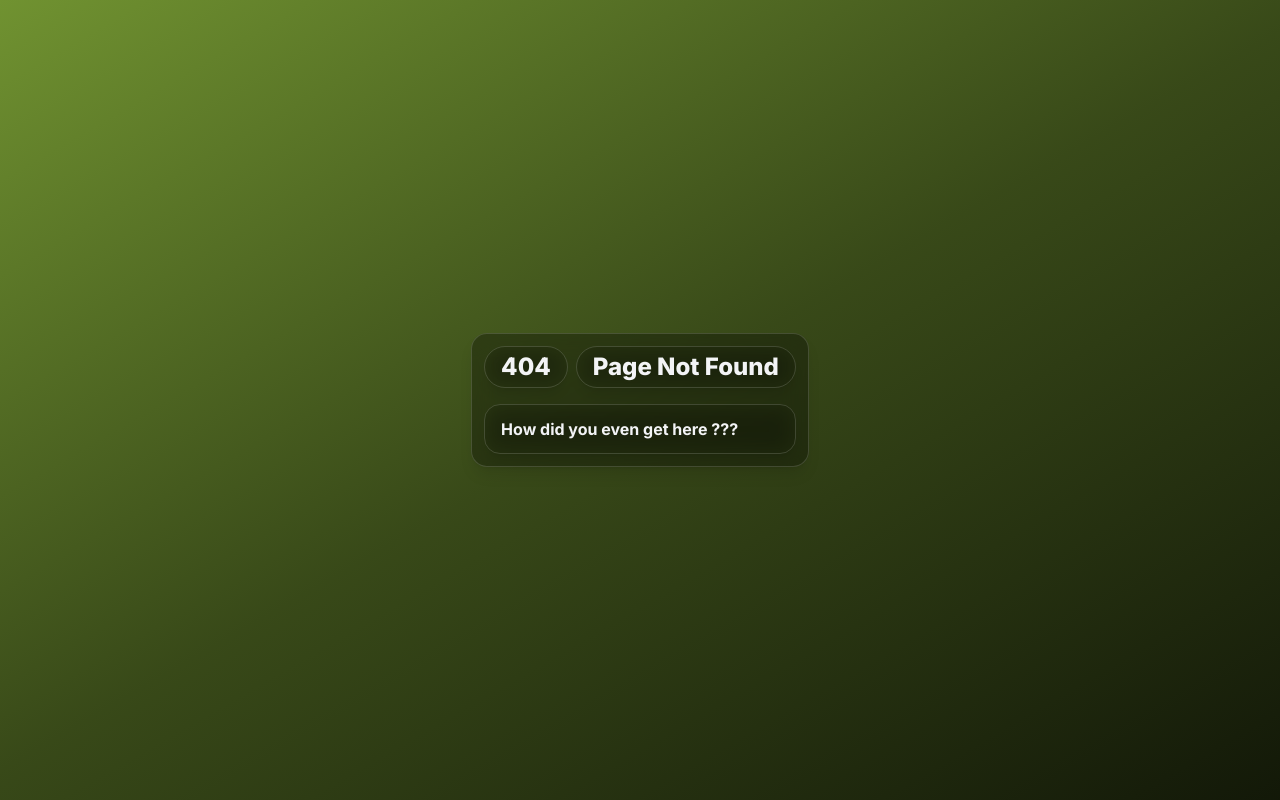
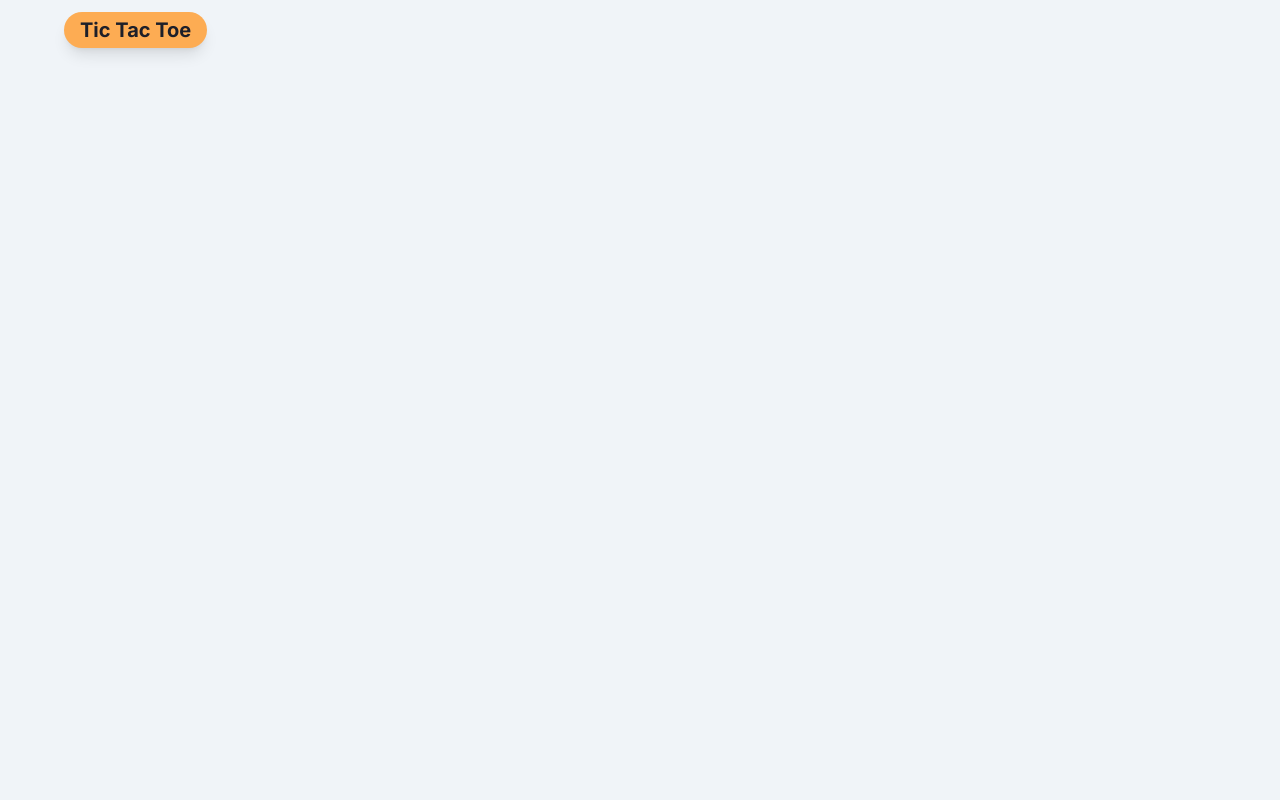
Before and after one commit to TheDAOS/Asano, a Next.js app: page /home/tic-tac-toe in a window 1280 px wide. Before the commit this address had no page. Built offline with nearby package versions, Linux system fonts and the light colour scheme.

Commit message:
feat: add Tic Tac Toe game layout and page components

```diff
--- a/app/home/page.tsx
+++ b/app/home/page.tsx
@@ -11,6 +11,9 @@ export default function Home() {
         <div className="w-fit rounded-full border border-white/15 bg-black/30 px-4 py-1 text-xl font-bold shadow-lg backdrop-blur-md">
           <Link href="/home/2048">Play 2048</Link>
         </div>
+        <div className="w-fit rounded-full border border-white/15 bg-black/30 px-4 py-1 text-xl font-bold shadow-lg backdrop-blur-md">
+          <Link href="/home/tic-tac-toe">Play Tic Tac Toe</Link>
+        </div>
       </div>
       {/* <ThemeColorUpdater color="#bef26499" /> */}
     </>
--- /dev/null
+++ b/app/home/tic-tac-toe/layout.tsx
@@ -0,0 +1,25 @@
+import React from "react";
+
+export default function HomeLayout({
+  children,
+}: {
+  children: React.ReactNode;
+}) {
+  return (
+    <div
+      style={{
+        width: "100%",
+        height: "100%",
+        margin: "0",
+        padding: "0",
+        overflow: "hidden",
+        position: "fixed",
+        top: 0,
+        left: 0,
+      }}
+      className="bg-ui-background h-screen w-screen overflow-hidden"
+    >
+      {children}
+    </div>
+  );
+}
--- /dev/null
+++ b/app/home/tic-tac-toe/page.tsx
@@ -0,0 +1,19 @@
+// import ThemeColorUpdater from "@/components/CommonLayout/ThemeColorUpdater";
+import Link from "next/link";
+
+export default function Page() {
+  return (
+    <>
+      <meta
+        name="apple-mobile-web-app-status-bar-style"
+        content="black-translucent"
+      />
+      {/* <ThemeColorUpdater color="#f0f4f8" /> */}
+      <div className="mx-auto mt-3 w-[90%]">
+        <div className="bg-ui-button text-ui-buttonText w-fit rounded-full px-4 py-1 text-xl font-bold shadow-lg">
+          <Link href="/home">Tic Tac Toe</Link>
+        </div>
+      </div>
+    </>
+  );
+}
```
